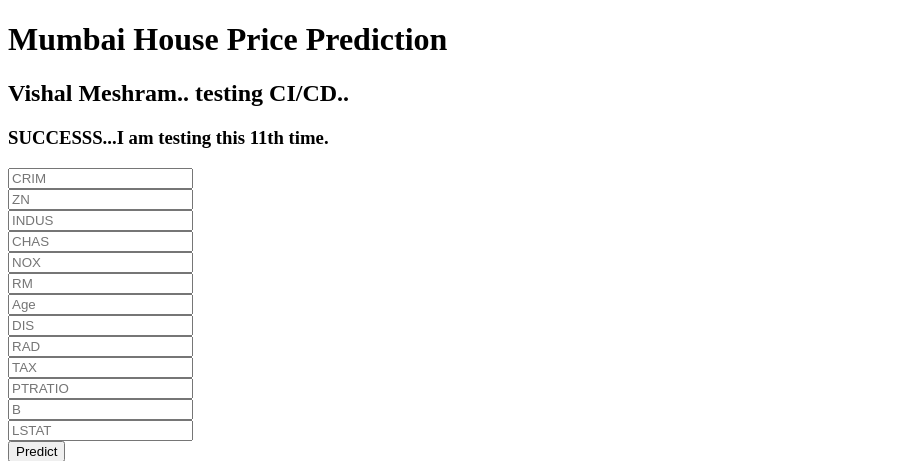
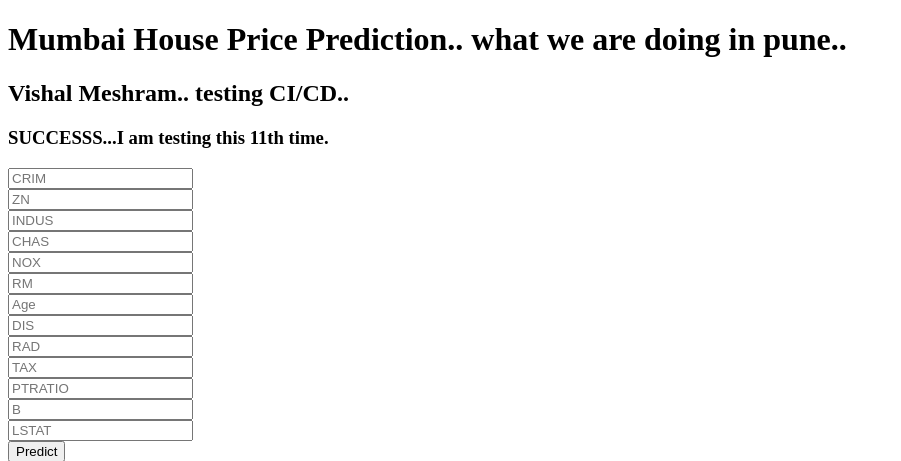
Before and after one commit to vishal-meshram/CI-CD_Demo, a Flask app: page / in a window 1280 px wide. Shown: the top 461 px of the page, without its empty margins (0-901 px from the left). Run offline with Flask 3, Linux system fonts and the light colour scheme; parts of the project's set-up code (start-up, migrations or seed data) failed here and were passed over.

Commit message:
Update home.html

```diff
--- a/templates/home.html
+++ b/templates/home.html
@@ -14,7 +14,7 @@
 
 <body>
  <div class="login">
-	<h1>Mumbai House Price Prediction</h1>
+	<h1>Mumbai House Price Prediction..  what we are doing in pune.. </h1>
 	<h2> Vishal Meshram.. testing CI/CD.. </h2>
 	<h3> SUCCESSS...I am testing this 11th time. </h3>
 
```
